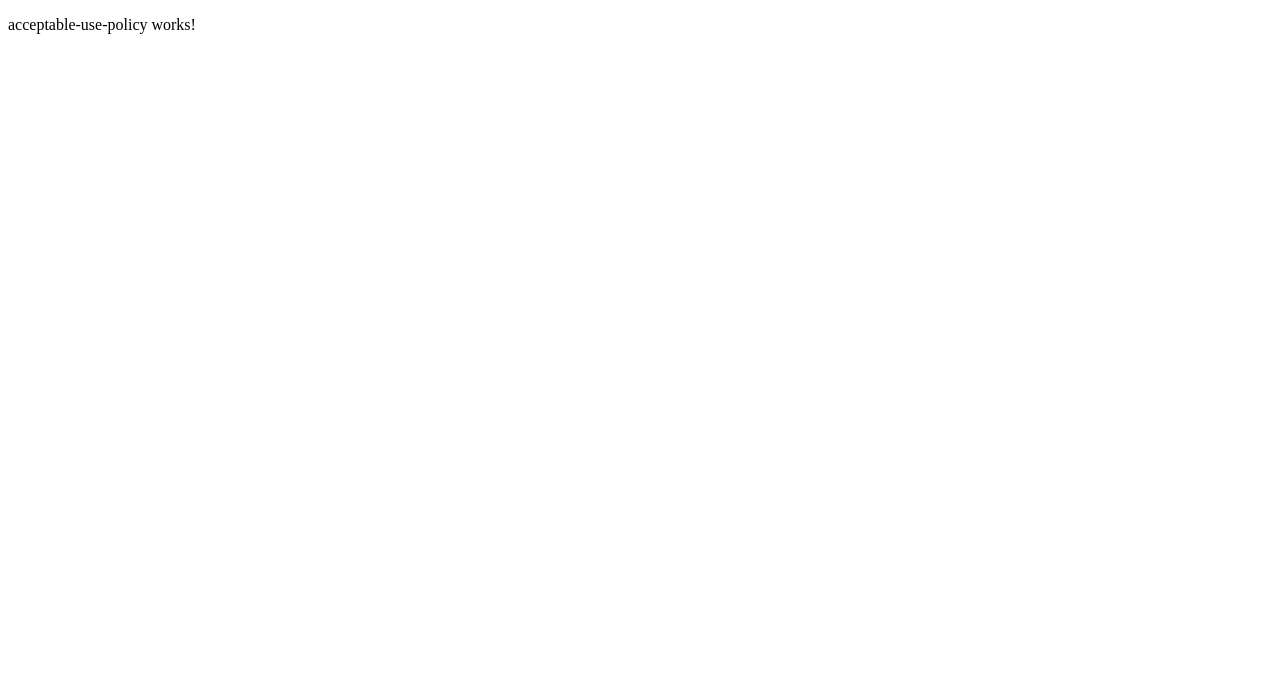
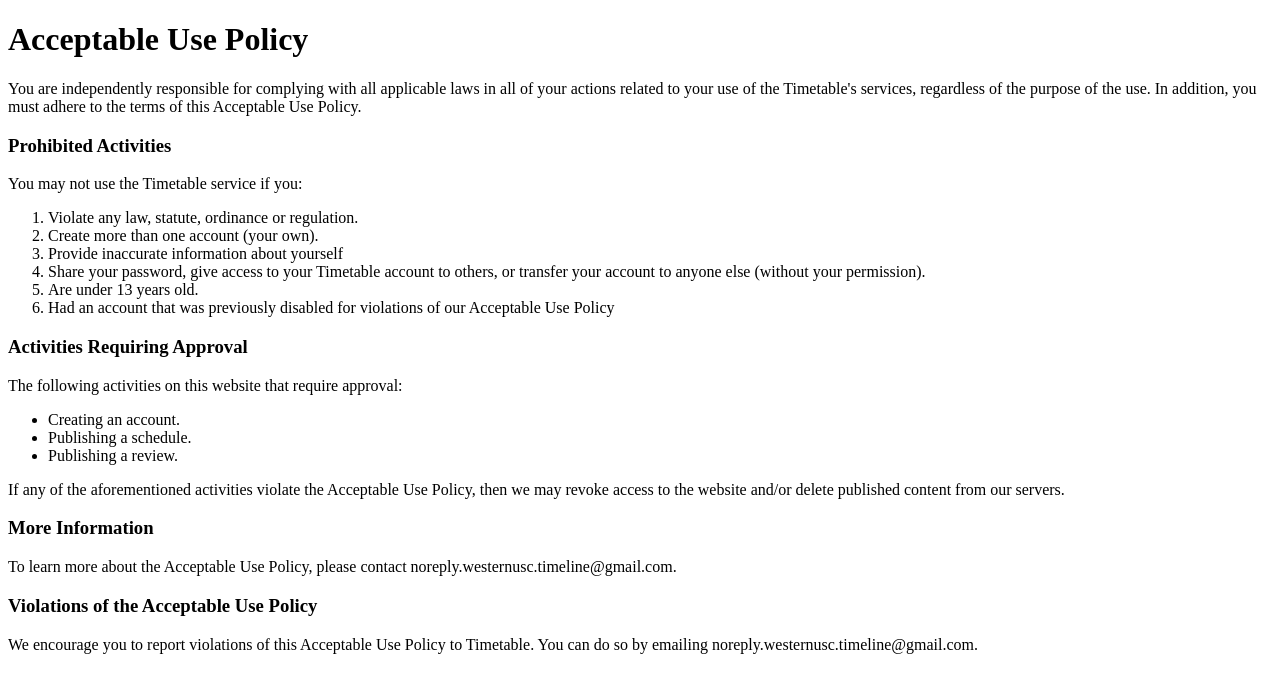
Before and after one commit to NikolasNorth/timetable-app, an Angular app in the folder client/: page /acceptable-use in a window 1280 px wide. Shown: the top 692 px of the page. Built offline with nearby package versions, Linux system fonts and the light colour scheme.

Commit message:
Draft au and dmca policies

```diff
--- a/client/src/app/acceptable-use-policy/acceptable-use-policy.component.html
+++ b/client/src/app/acceptable-use-policy/acceptable-use-policy.component.html
@@ -1 +1,45 @@
-<p>acceptable-use-policy works!</p>
+<h1>Acceptable Use Policy</h1>
+<p>
+  You are independently responsible for complying with all applicable laws in
+  all of your actions related to your use of the Timetable's services,
+  regardless of the purpose of the use. In addition, you must adhere to the
+  terms of this Acceptable Use Policy.
+</p>
+<h3>Prohibited Activities</h3>
+<p>You may not use the Timetable service if you:</p>
+<ol>
+  <li>Violate any law, statute, ordinance or regulation.</li>
+  <li>Create more than one account (your own).</li>
+  <li>Provide inaccurate information about yourself</li>
+  <li>
+    Share your password, give access to your Timetable account to others, or
+    transfer your account to anyone else (without your permission).
+  </li>
+  <li>Are under 13 years old.</li>
+  <li>
+    Had an account that was previously disabled for violations of our Acceptable
+    Use Policy
+  </li>
+</ol>
+<h3>Activities Requiring Approval</h3>
+<p>The following activities on this website that require approval:</p>
+<ul>
+  <li>Creating an account.</li>
+  <li>Publishing a schedule.</li>
+  <li>Publishing a review.</li>
+</ul>
+<p>
+  If any of the aforementioned activities violate the Acceptable Use Policy,
+  then we may revoke access to the website and/or delete published content
+  from our servers.
+</p>
+<h3>More Information</h3>
+<p>
+  To learn more about the Acceptable Use Policy, please contact
+  noreply.westernusc.timeline@gmail.com.
+</p>
+<h3>Violations of the Acceptable Use Policy</h3>
+<p>
+  We encourage you to report violations of this Acceptable Use Policy to
+  Timetable. You can do so by emailing noreply.westernusc.timeline@gmail.com.
+</p>
--- a/client/src/app/dmca-policy/dmca-policy.component.html
+++ b/client/src/app/dmca-policy/dmca-policy.component.html
@@ -1 +1,39 @@
-<p>dmca-policy works!</p>
+<h1>DMCA Policy</h1>
+<h3>Overview</h3>
+<p>
+  Users should only upload reviews and schedules that they made or that they're
+  authorized to use. That means they should not upload reviews or schedules they
+  didn't make, or use content in their uploads that someone else owns the
+  copyright to, without necessary authorizations.
+</p>
+<h3>Fair Use</h3>
+<p>
+  Fair Use is an exception in the Canadian Copyright Act that allows for the
+  reuse of copyright-protected material under certain circumstances without
+  getting permission from the copyright owner. However, Fair Use is determined
+  on a case by case basis, and different countries have different rules about
+  when it's okay to use material without the copyright owner's permission.
+</p>
+<p>
+  For more information, please refer to sections 29, 29.1 and 29.2 of the
+  <a href="https://laws-lois.justice.gc.ca/eng/acts/C-42/Index.html">
+    Copyright Act of Canada
+  </a>.
+</p>
+<h3>Making Claims</h3>
+<p>
+  The fastest and easiest way to send a DMCA report of copyright infringement to
+  our designated agent is to send an email to
+  noreply.westernusc.timeline@gmail.com.
+</p>
+<h3>Enforcing Copyright</h3>
+<p>
+  If a copyright owner submits a valid DMCA complaint, we take down the uploaded
+  content. We also have tools to help users resolve their copyright strikes -
+  including waiting for it to expire after 14 days, requesting a retraction, or
+  submitting a counter notification.
+</p>
+<p>
+  If a user wishes to request a retraction or submit a counter notification.
+  They can do so by emailing noreply.westernusc.timeline@gmail.com.
+</p>
--- a/client/src/app/privacy-policy/privacy-policy.component.html
+++ b/client/src/app/privacy-policy/privacy-policy.component.html
@@ -13,7 +13,7 @@
   on our server. Your information will not be sold to third-party companies,
   and your information will be used for identification purposes only
   (e.g. logging-in, displaying author of reviews, schedules, etc.). Note, this
-  means your name will be publically visible to any user of this website.
+  means your name will be publicly visible to any user of this website.
   However, your email will remain private to all users (with exception to your
   own account and administrators).
 </p>
```
